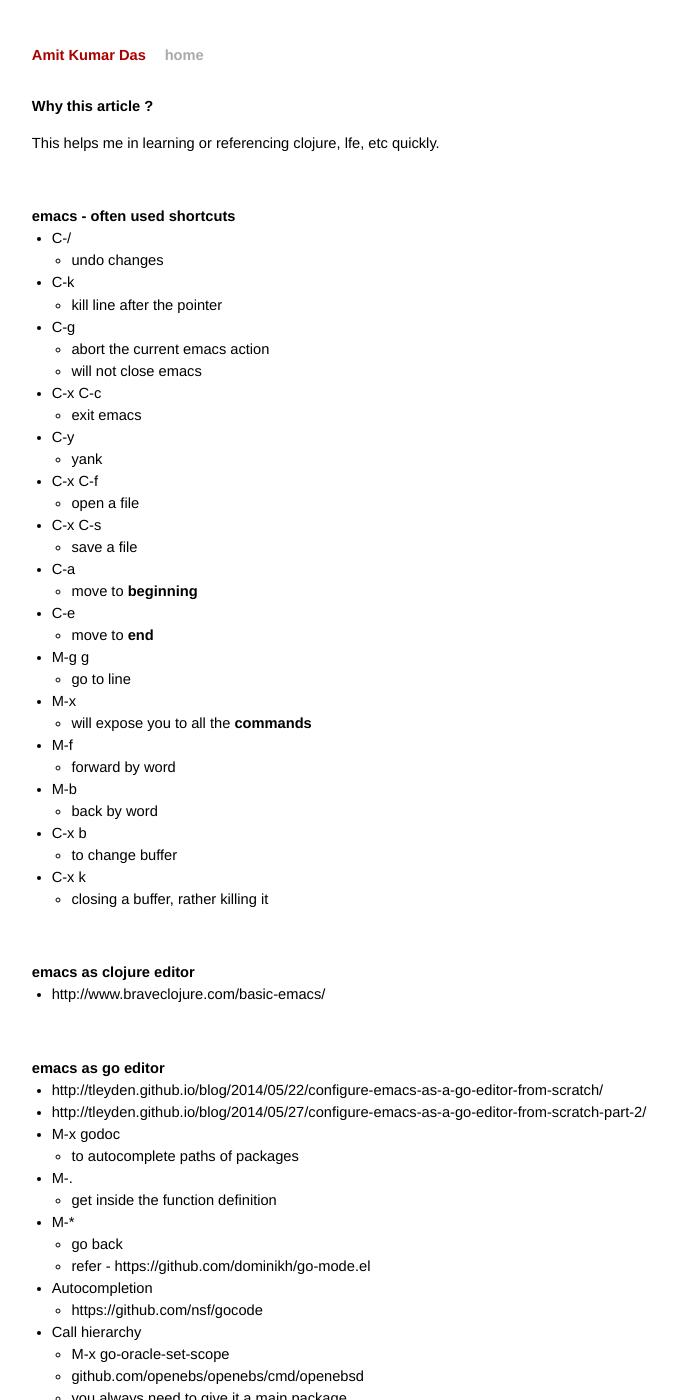
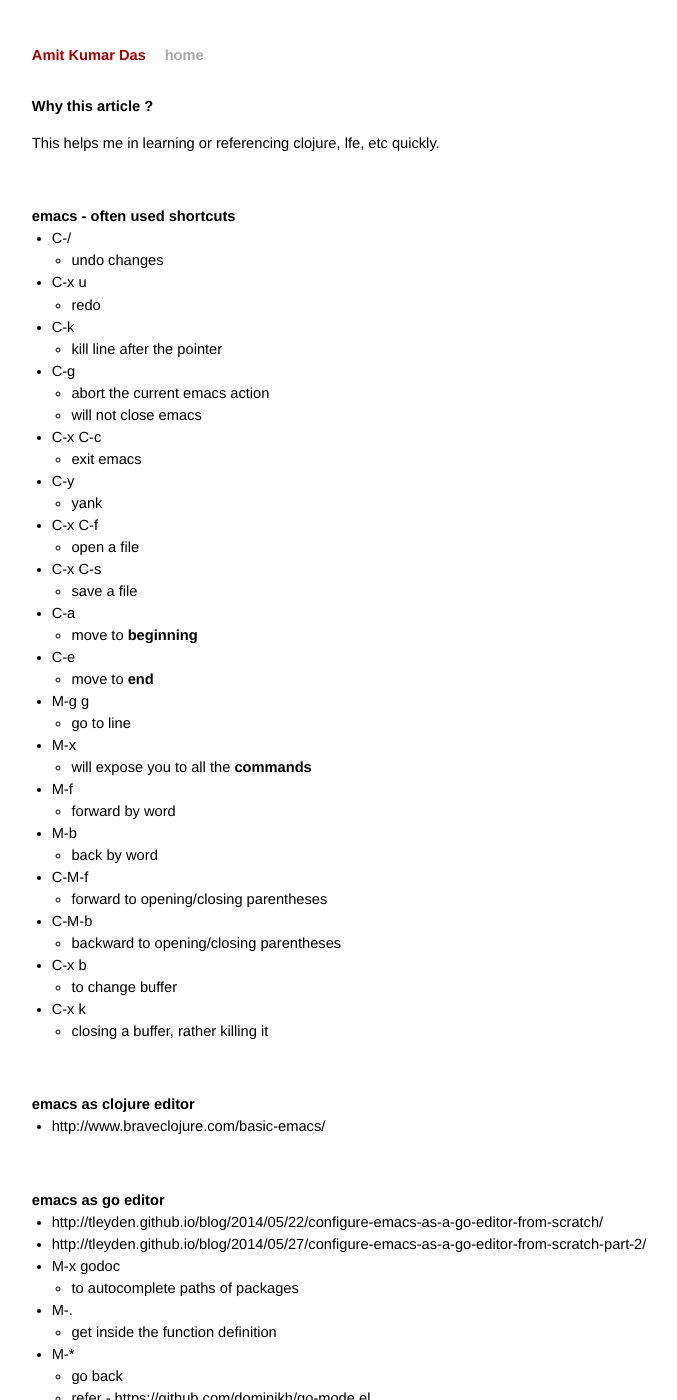
Before and after one commit to AmitKumarDas/amitkumardas.github.io, a Jekyll site: the page built from _posts/2016-08-12-my-lisp-refresher.md, in a window 1280 px wide and 1400 px high. Shown: the whole window, without its empty margins (300-977 px from the left). Built offline with Jekyll 4.4.1, drawn with Linux system fonts in a browser that asks for light colours.

Commit message:
Update 2016-08-12-my-lisp-refresher.md

```diff
--- a/_posts/2016-08-12-my-lisp-refresher.md
+++ b/_posts/2016-08-12-my-lisp-refresher.md
@@ -13,6 +13,8 @@ title: My lisp refresher
 
 - C-/
   - undo changes
+- C-x u
+  - redo
 - C-k
   - kill line after the pointer
 - C-g
@@ -38,6 +40,10 @@ title: My lisp refresher
   - forward by word
 - M-b
   - back by word
+- C-M-f
+  - forward to opening/closing parentheses
+- C-M-b
+  - backward to opening/closing parentheses
 - C-x b
   - to change buffer
 - C-x k
```
